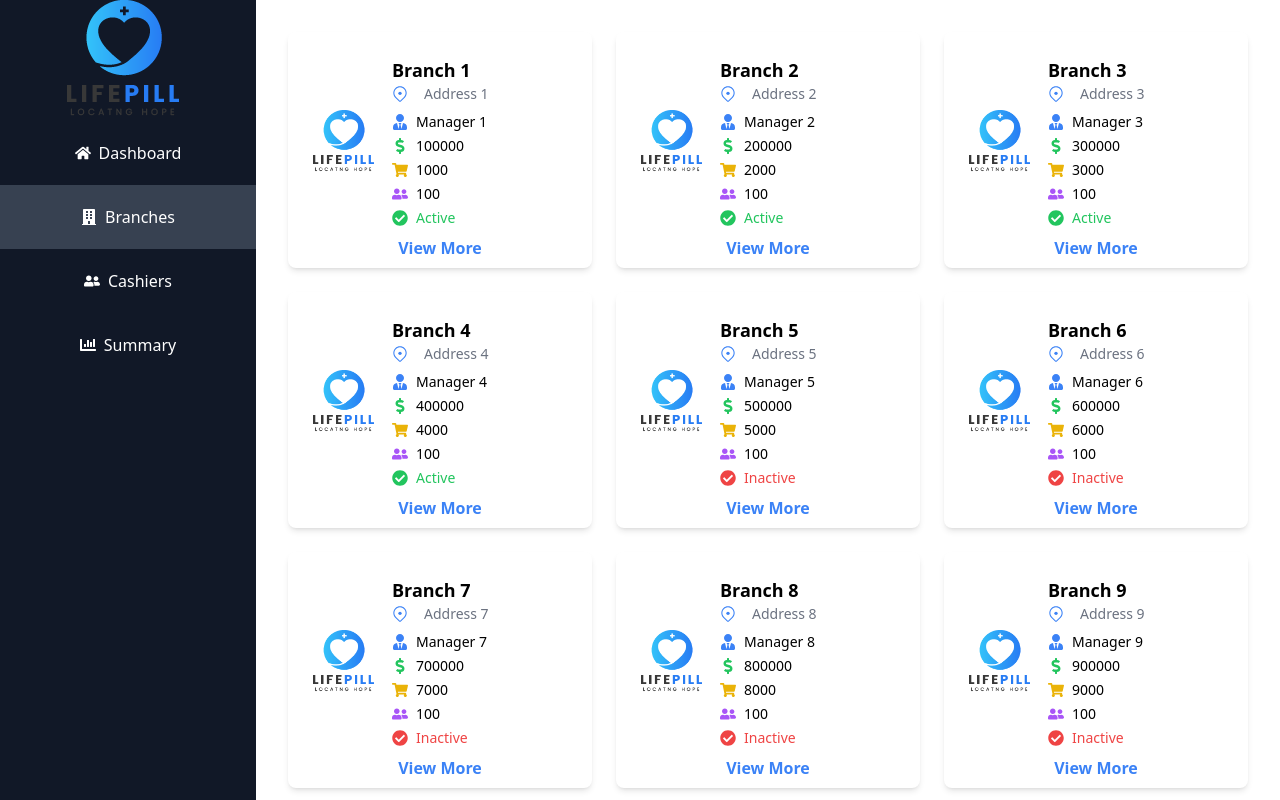
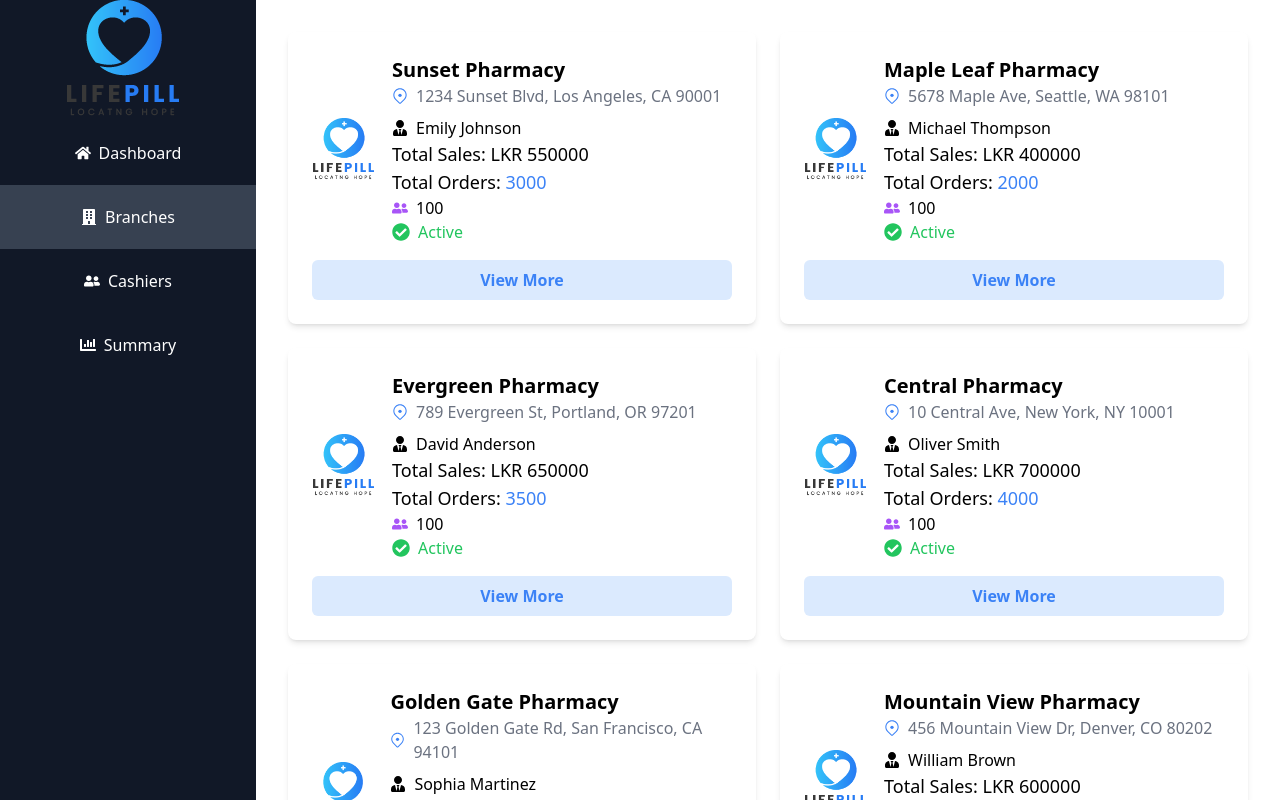
Before and after one commit to Life-Pill/pharmacy-manager-web-app, a React (Vite) app: page /dashboard in a window 1280 px wide. Both pictures are taken after a click on the element "Branches". Built offline with nearby package versions, Linux system fonts and the light colour scheme.

Commit message:
Refactor branch management layout

```diff
--- a/src/features/branch-management-dashboard/layouts/BranchManagement.tsx
+++ b/src/features/branch-management-dashboard/layouts/BranchManagement.tsx
@@ -1,23 +1,15 @@
-import React from 'react';
 import Logo from '../../../assets/logo.png';
-import {
-  FaUserTie,
-  FaDollarSign,
-  FaShoppingCart,
-  FaUserFriends,
-  FaCheckCircle,
-} from 'react-icons/fa';
+import { FaUserTie, FaUserFriends, FaCheckCircle } from 'react-icons/fa';
 import { fakeBranchData } from '../../../interfaces/PharmacyBranch';
-import { FaLocationPin } from 'react-icons/fa6';
 import { GoLocation } from 'react-icons/go';
 
 function BranchManagement() {
   return (
-    <div className='grid grid-cols-3 gap-6 p-8 overflow-y-scroll max-h-screen'>
+    <div className='grid grid-cols-2 gap-6 p-8 overflow-y-scroll max-h-screen'>
       {fakeBranchData.map((pharmacy) => (
         <div
           key={pharmacy.branchId}
-          className='bg-white rounded-lg shadow-md px-6 pt-6'
+          className='bg-white rounded-lg shadow-md p-6 space-y-4'
         >
           <div className='flex items-center space-x-4'>
             <img
@@ -26,38 +18,39 @@ function BranchManagement() {
               className='w-16 h-16 rounded-md'
             />
             <div>
-              <p className='text-lg font-bold'>{pharmacy.name}</p>
-              <div className='flex w-full items-center gap-4'>
+              <p className='text-xl font-bold'>{pharmacy.name}</p>
+              <div className='flex items-center gap-2'>
                 <GoLocation className='text-blue-500' />
-                <p className='text-sm text-gray-500'>
+                <p className='text-base text-gray-500'>
                   {pharmacy.branchAddress}
                 </p>
               </div>
               <div className='flex items-center space-x-2 mt-2'>
-                <FaUserTie className='text-blue-500' />
-                <p className='text-sm'>{pharmacy.manager}</p>
+                <FaUserTie className='text-black' />
+                <p className='text-base'>{pharmacy.manager}</p>
               </div>
-              <div className='flex items-center space-x-2 mt-1'>
-                <FaDollarSign className='text-green-500' />
-                <p className='text-sm'>{pharmacy.sales}</p>
-              </div>
-              <div className='flex items-center space-x-2 mt-1'>
-                <FaShoppingCart className='text-yellow-500' />
-                <p className='text-sm'>{pharmacy.orders}</p>
-              </div>
-              <div className='flex items-center space-x-2 mt-1'>
+
+              <p className='text-lg font-medium'>
+                Total Sales: LKR {pharmacy.sales}
+              </p>
+
+              <p className='text-lg font-medium'>
+                Total Orders:{' '}
+                <span className='text-blue-500'>{pharmacy.orders}</span>
+              </p>
+              <div className='flex items-center space-x-2'>
                 <FaUserFriends className='text-purple-500' />
-                <p className='text-sm'>100</p>{' '}
+                <p className='text-base'>100</p>{' '}
                 {/* Assuming static value for employees */}
               </div>
-              <div className='flex items-center space-x-2 mt-1'>
+              <div className='flex items-center space-x-2'>
                 <FaCheckCircle
-                  className={`text-green-500 ${
+                  className={`text-lg ${
                     pharmacy.branchStatus ? 'text-green-500' : 'text-red-500'
                   }`}
                 />
                 <p
-                  className={`text-sm ${
+                  className={`text-base ${
                     pharmacy.branchStatus ? 'text-green-500' : 'text-red-500'
                   }`}
                 >
@@ -67,7 +60,7 @@ function BranchManagement() {
             </div>
           </div>
           {/* View More Button */}
-          <button className=' text-blue-500 font-semibold py-2 px-4 w-full cursor-pointer'>
+          <button className='text-blue-500 font-semibold py-2 px-4 mt-4 w-full bg-blue-100 hover:bg-blue-200 rounded-md transition duration-300 ease-in-out'>
             View More
           </button>
         </div>
--- a/src/interfaces/PharmacyBranch.ts
+++ b/src/interfaces/PharmacyBranch.ts
@@ -18,87 +18,159 @@ export interface PharmacyBranch {
 
 export const fakeBranchData: PharmacyBranch[] = [
   {
-    name: 'Branch 1',
-    sales: 100000,
-    orders: 1000,
-    manager: 'Manager 1',
+    name: 'Sunset Pharmacy',
+    sales: 550000,
+    orders: 3000,
+    manager: 'Emily Johnson',
     branchId: 1,
-    branchAddress: 'Address 1',
+    branchAddress: '1234 Sunset Blvd, Los Angeles, CA 90001',
+    branchContact: '555-123-4567',
+    branchFax: '555-987-6543',
+    branchEmail: 'sunsetpharmacy@example.com',
+    branchDescription: 'A modern pharmacy located in the heart of Los Angeles.',
     branchStatus: true,
+    branchLocation: 'Los Angeles',
+    branchCreatedOn: '2023-02-15',
+    branchCreatedBy: 'Alex Brown',
   },
   {
-    name: 'Branch 2',
-    sales: 200000,
+    name: 'Maple Leaf Pharmacy',
+    sales: 400000,
     orders: 2000,
-    manager: 'Manager 2',
+    manager: 'Michael Thompson',
     branchId: 2,
-    branchAddress: 'Address 2',
+    branchAddress: '5678 Maple Ave, Seattle, WA 98101',
+    branchContact: '555-987-6543',
+    branchEmail: 'mapleleafpharmacy@example.com',
+    branchDescription: 'A cozy pharmacy nestled in the heart of Seattle.',
     branchStatus: true,
+    branchLocation: 'Seattle',
+    branchCreatedOn: '2023-01-10',
+    branchCreatedBy: 'Sarah Davis',
   },
   {
-    name: 'Branch 3',
-    sales: 300000,
-    orders: 3000,
-    manager: 'Manager 3',
+    name: 'Evergreen Pharmacy',
+    sales: 650000,
+    orders: 3500,
+    manager: 'David Anderson',
     branchId: 3,
-    branchAddress: 'Address 3',
+    branchAddress: '789 Evergreen St, Portland, OR 97201',
+    branchContact: '555-111-2222',
+    branchFax: '555-333-4444',
+    branchEmail: 'evergreenpharmacy@example.com',
+    branchDescription: 'A nature-themed pharmacy serving the community in Portland.',
     branchStatus: true,
+    branchLocation: 'Portland',
+    branchCreatedOn: '2023-03-20',
+    branchCreatedBy: 'Jennifer Wilson',
   },
   {
-    name: 'Branch 4',
-    sales: 400000,
+    name: 'Central Pharmacy',
+    sales: 700000,
     orders: 4000,
-    manager: 'Manager 4',
+    manager: 'Oliver Smith',
     branchId: 4,
-    branchAddress: 'Address 4',
+    branchAddress: '10 Central Ave, New York, NY 10001',
+    branchContact: '555-555-5555',
+    branchFax: '555-666-7777',
+    branchEmail: 'centralpharmacy@example.com',
+    branchDescription: 'A centrally located pharmacy in the heart of New York City.',
     branchStatus: true,
+    branchLocation: 'New York City',
+    branchCreatedOn: '2023-04-05',
+    branchCreatedBy: 'Robert Johnson',
   },
   {
-    name: 'Branch 5',
+    name: 'Golden Gate Pharmacy',
     sales: 500000,
-    orders: 5000,
-    manager: 'Manager 5',
+    orders: 2500,
+    manager: 'Sophia Martinez',
     branchId: 5,
-    branchAddress: 'Address 5',
+    branchAddress: '123 Golden Gate Rd, San Francisco, CA 94101',
+    branchContact: '555-777-8888',
+    branchEmail: 'goldengatepharmacy@example.com',
+    branchDescription: 'An iconic pharmacy near the Golden Gate Bridge in San Francisco.',
+    branchStatus: true,
+    branchLocation: 'San Francisco',
+    branchCreatedOn: '2023-02-28',
+    branchCreatedBy: 'Emma Taylor',
   },
   {
-    name: 'Branch 6',
+    name: 'Mountain View Pharmacy',
     sales: 600000,
-    orders: 6000,
-    manager: 'Manager 6',
+    orders: 3000,
+    manager: 'William Brown',
     branchId: 6,
-    branchAddress: 'Address 6',
+    branchAddress: '456 Mountain View Dr, Denver, CO 80202',
+    branchContact: '555-999-0000',
+    branchEmail: 'mountainviewpharmacy@example.com',
+    branchDescription: 'A pharmacy with a scenic view nestled in the mountains of Denver.',
+    branchStatus: true,
+    branchLocation: 'Denver',
+    branchCreatedOn: '2023-03-10',
+    branchCreatedBy: 'Christopher Clark',
   },
   {
-    name: 'Branch 7',
-    sales: 700000,
-    orders: 7000,
-    manager: 'Manager 7',
+    name: 'Ocean Pharmacy',
+    sales: 750000,
+    orders: 4000,
+    manager: 'Isabella Wilson',
     branchId: 7,
-    branchAddress: 'Address 7',
+    branchAddress: '789 Ocean Ave, Miami, FL 33101',
+    branchContact: '555-333-2222',
+    branchFax: '555-222-1111',
+    branchEmail: 'oceanpharmacy@example.com',
+    branchDescription: 'A beachside pharmacy offering a serene atmosphere in Miami.',
+    branchStatus: true,
+    branchLocation: 'Miami',
+    branchCreatedOn: '2023-05-15',
+    branchCreatedBy: 'Daniel White',
   },
   {
-    name: 'Branch 8',
-    sales: 800000,
-    orders: 8000,
-    manager: 'Manager 8',
+    name: 'Palm Pharmacy',
+    sales: 900000,
+    orders: 4500,
+    manager: 'Sophie Johnson',
     branchId: 8,
-    branchAddress: 'Address 8',
+    branchAddress: '321 Palm Blvd, Orlando, FL 32801',
+    branchContact: '555-444-3333',
+    branchEmail: 'palmpharmacy@example.com',
+    branchDescription: 'A pharmacy surrounded by palm trees offering a tropical feel in Orlando.',
+    branchStatus: true,
+    branchLocation: 'Orlando',
+    branchCreatedOn: '2023-06-01',
+    branchCreatedBy: 'James Davis',
   },
   {
-    name: 'Branch 9',
-    sales: 900000,
-    orders: 9000,
-    manager: 'Manager 9',
+    name: 'Riverfront Pharmacy',
+    sales: 800000,
+    orders: 4000,
+    manager: 'Ethan Rodriguez',
     branchId: 9,
-    branchAddress: 'Address 9',
+    branchAddress: '456 Riverfront Dr, Chicago, IL 60601',
+    branchContact: '555-666-7777',
+    branchFax: '555-888-9999',
+    branchEmail: 'riverfrontpharmacy@example.com',
+    branchDescription: 'A pharmacy with a view of the river providing a calming atmosphere in Chicago.',
+    branchStatus: true,
+    branchLocation: 'Chicago',
+    branchCreatedOn: '2023-07-10',
+    branchCreatedBy: 'Liam Wilson',
   },
   {
-    name: 'Branch 10',
-    sales: 1000000,
-    orders: 10000,
-    manager: 'Manager 10',
+    name: 'Mountain Valley Pharmacy',
+    sales: 700000,
+    orders: 3500,
+    manager: 'Charlotte Harris',
     branchId: 10,
-    branchAddress: 'Address 10',
+    branchAddress: '789 Mountain Valley Rd, Phoenix, AZ 85001',
+    branchContact: '555-444-3333',
+    branchFax: '555-333-2222',
+    branchEmail: 'mountain',
+    branchDescription: 'A pharmacy nestled in the valley surrounded by mountains in Phoenix.',
+    branchStatus: true,
+    branchLocation: 'Phoenix',
+    branchCreatedOn: '2023-08-20',
+    branchCreatedBy: 'Ava Brown',
   },
 ];
```
